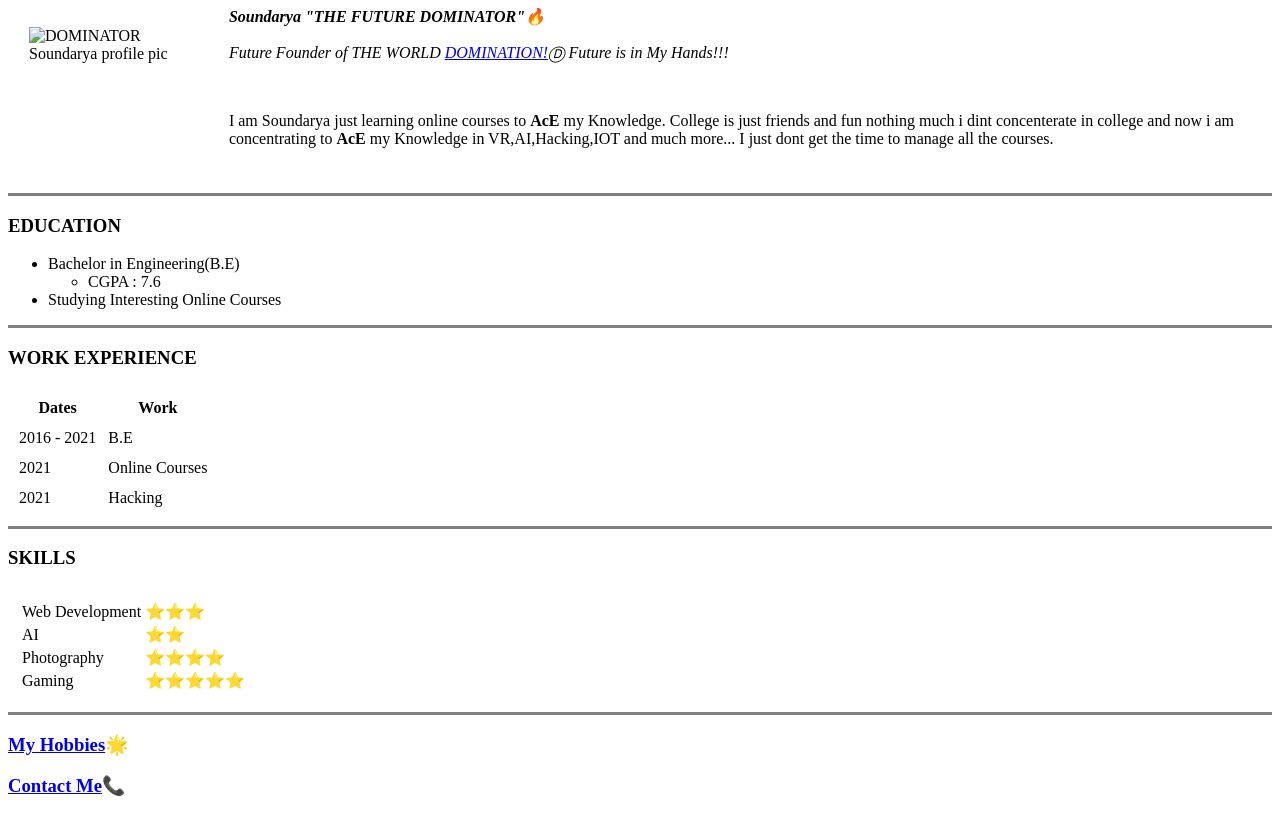
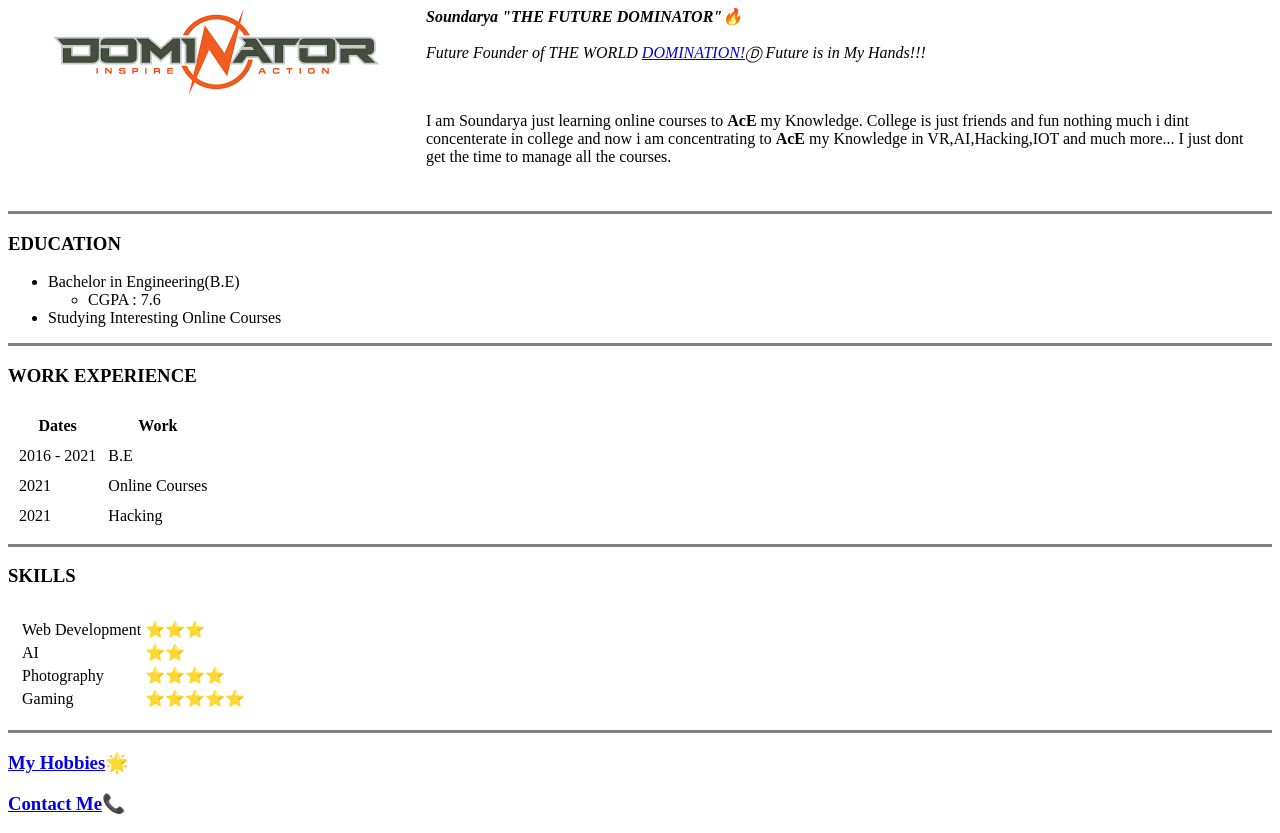
Before and after one commit to SoundaryaS12/cv, a plain HTML site: page index.html in a window 1280 px wide. Shown: the part 102-935 px from the top of the page. Drawn offline with Linux system fonts and the light colour scheme.

Commit message:
cv update

```diff
--- a/index.html
+++ b/index.html
@@ -9,7 +9,7 @@
 <body>
   <table cellspacing ="20">
     <tr>
-      <td><img src="images/dominator.png" alt="DOMINATOR Soundarya profile pic"></td>
+      <td><img src="dominator.png" alt="DOMINATOR Soundarya profile pic"></td>
       <td>  <h1>Soundarya Sekar</h1>
         <p>
           <em><strong>Soundarya "THE FUTURE DOMINATOR"🔥</strong>
```
